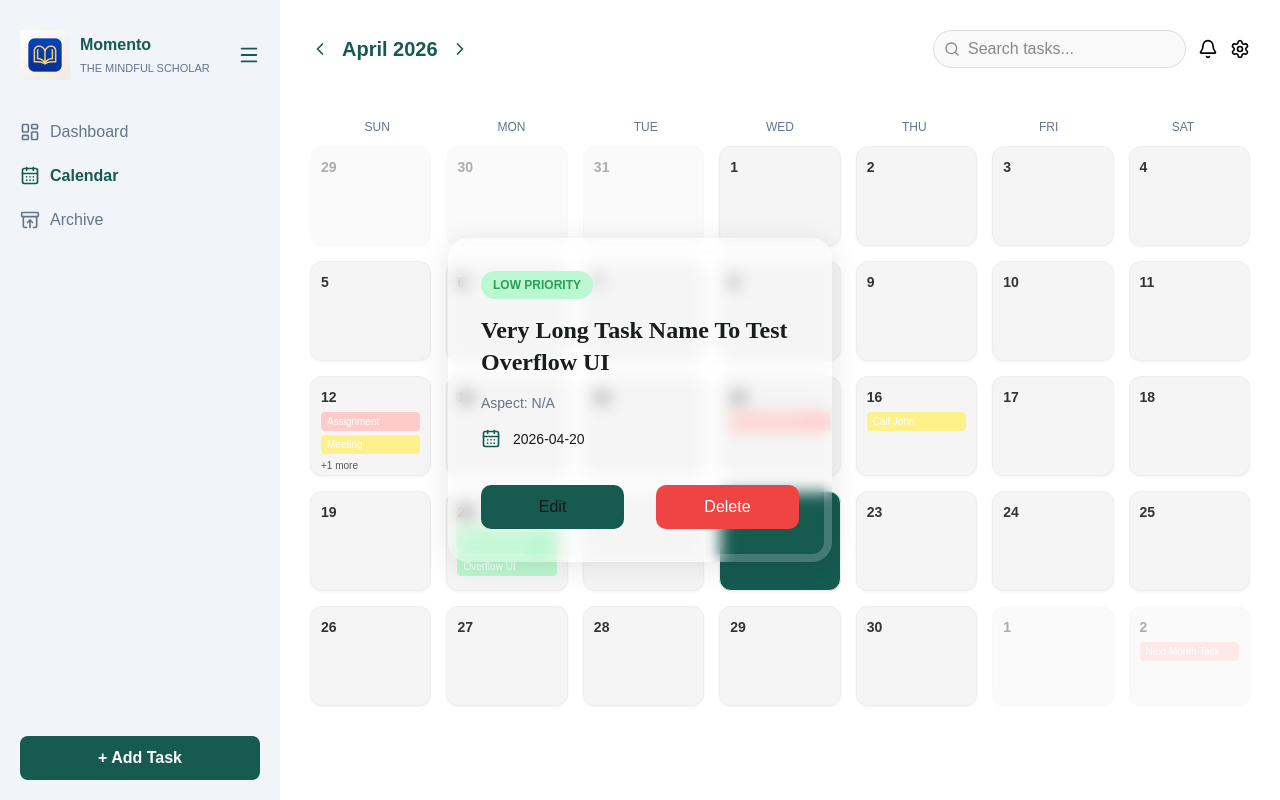
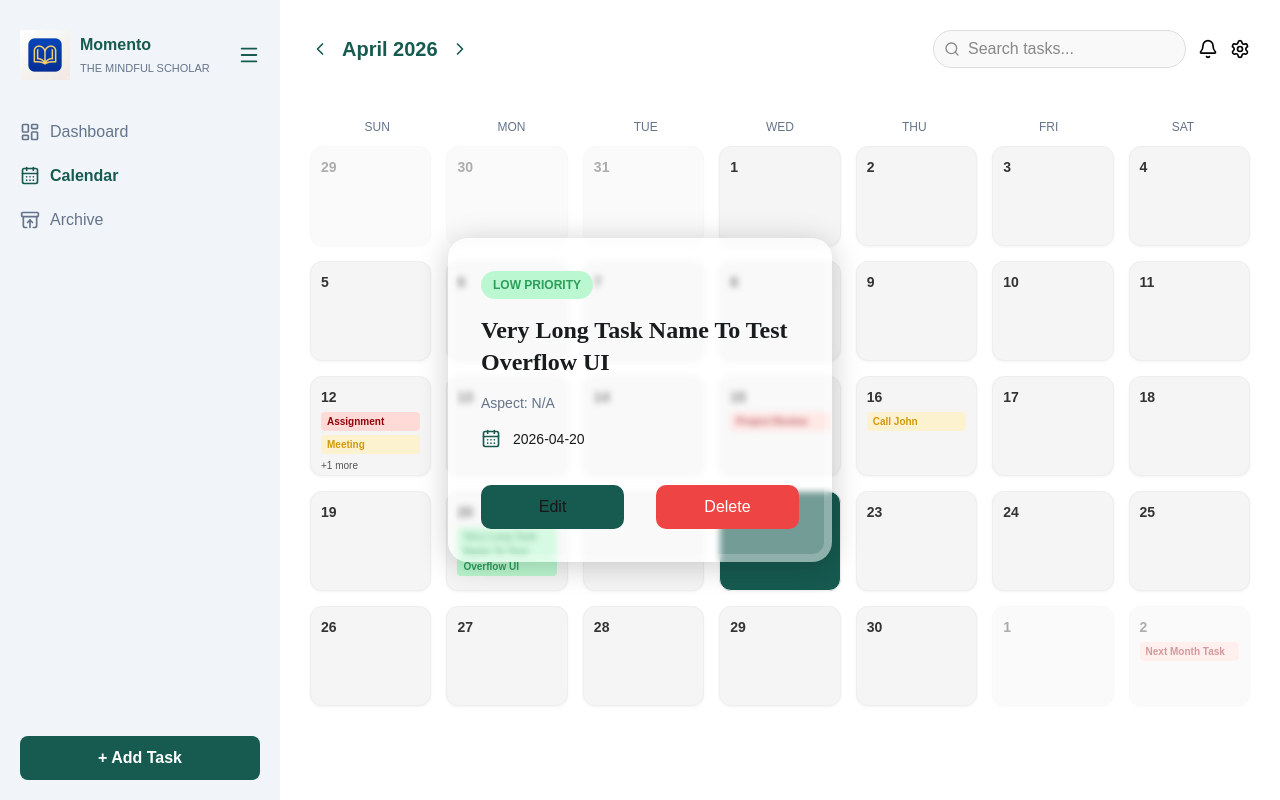
Before and after one commit to Mary3600/COS202--SEN-Group1-, a Next.js app in the folder frontend/: page /calendar in a window 1280 px wide. Both pictures are taken after a click on the element "Very Long Task Name To Test Overflow UI". Built offline with nearby package versions, Linux system fonts and the light colour scheme.

Commit message:
style: adjusted the transaprency of the task view modal

```diff
--- a/frontend/app/calendar/page.tsx
+++ b/frontend/app/calendar/page.tsx
@@ -216,9 +216,15 @@ const fullDate = `${cellYear}-${String(cellMonth + 1).padStart(2, "0")}-${String
             const remainingCount = dayTasks.length - visibleTasks.length;
 
             const getColor = (priority) => {
-  if (priority === "high") return "#fecaca";
-  if (priority === "medium") return "#fef08a";
+  if (priority === "high") return "#FFDAD6";
+  if (priority === "medium") return "#FDF2D0";
   return "#bbf7d0";
+};
+
+const getFontColor = (priority) => {
+  if (priority === "high") return "#93000A";
+  if (priority === "medium") return "#D4980A";
+  return "#2E9E5B";
 };
 
             const isToday =
@@ -262,7 +268,8 @@ const fullDate = `${cellYear}-${String(cellMonth + 1).padStart(2, "0")}-${String
     }}
     style={{
       backgroundColor: getColor(task.priority),
-      color: "#fff",
+      color: getFontColor(task.priority),
+      fontWeight:"bold",
       padding: "2px 6px",
       borderRadius: "4px",
       fontSize: "10px",
--- a/frontend/components/TaskViewModal.tsx
+++ b/frontend/components/TaskViewModal.tsx
@@ -44,10 +44,10 @@ export default function TaskViewModal({
         style={{
           width: "384px",
 
-          background: "rgba(255, 255, 255, 0)",
-          backdropFilter: "blur(8px)",
+          background: "rgba(255, 255, 255, 0.4)",
+          backdropFilter: "blur(3px)",
           border: "8px solid rgba(255, 255, 255, 0.2)",
-          boxShadow: "0 4px 30px rgba(0, 0, 0, 0.1)",
+          boxShadow: "0 4px 30px rgba(0, 0, 0, 0.2)",
           borderRadius: "20px",
           padding: "25px",
 
```
